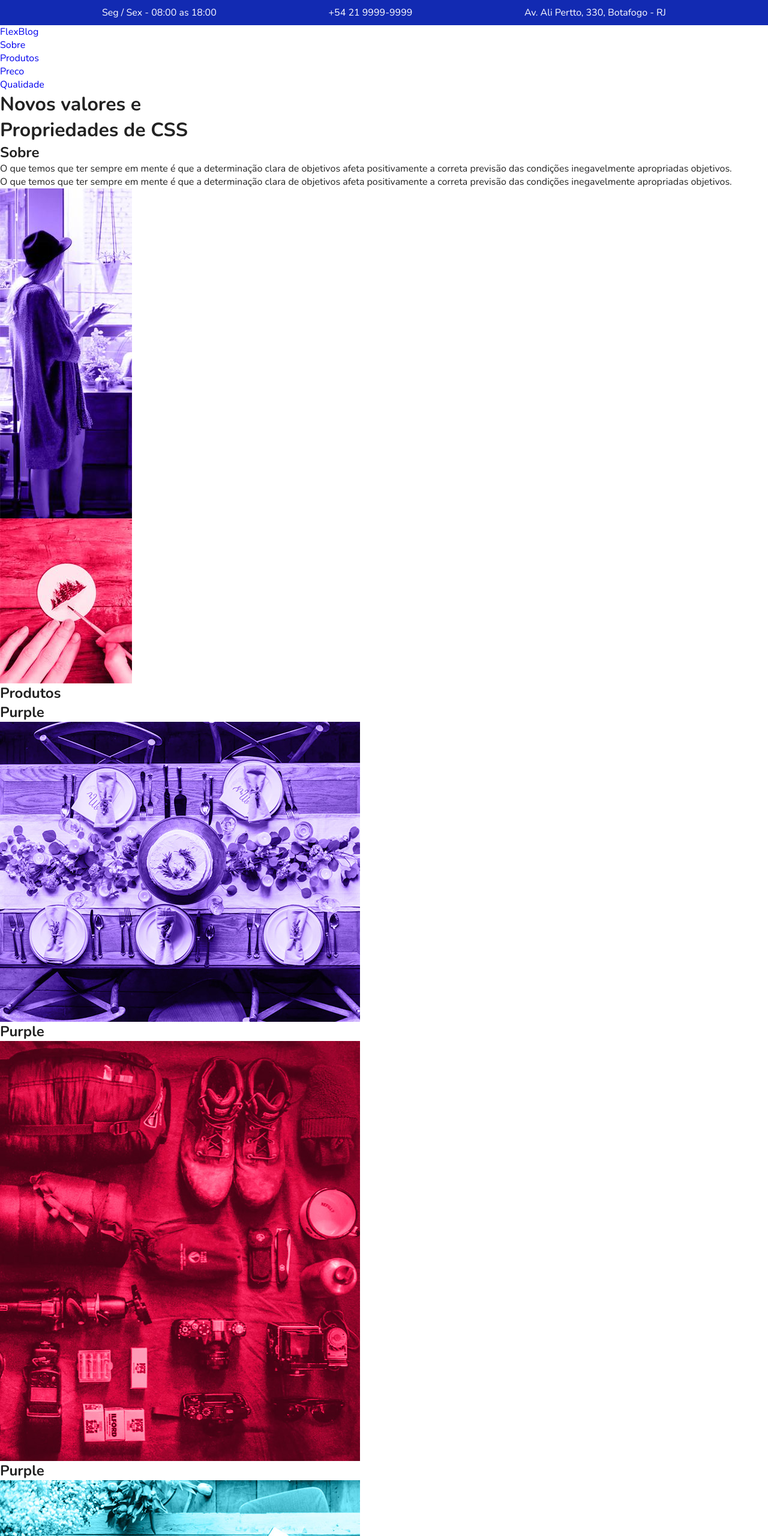
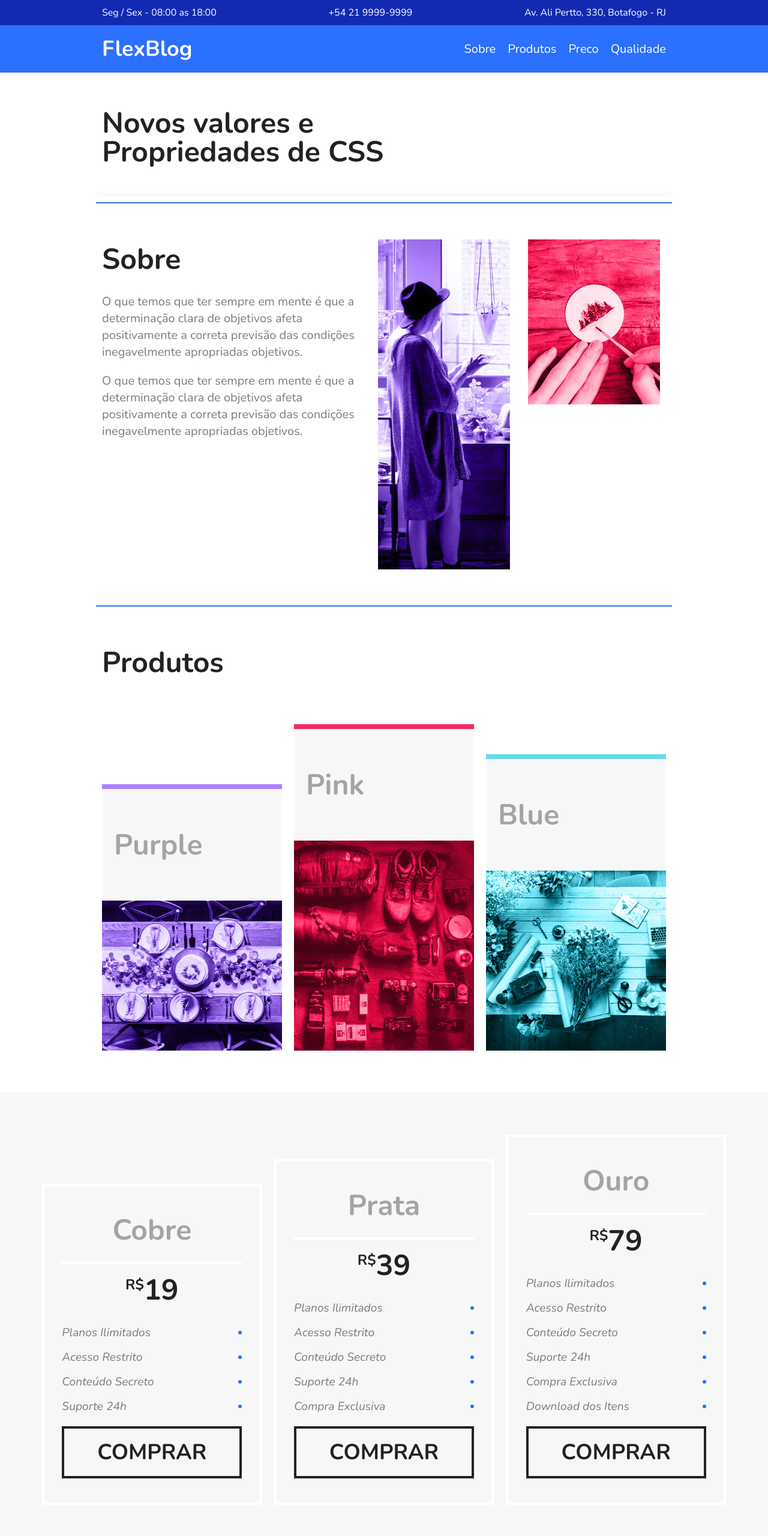
Before and after one commit to horquidia-lima/FlexBlog, a plain HTML site: page index.html in a window 1280 px wide. Shown: the top 2560 px of the page at 60% size. Drawn offline with nearby package versions, Linux system fonts and the light colour scheme.

Commit message:
FlexBlog Preço

```diff
--- a/index.html
+++ b/index.html
@@ -21,7 +21,7 @@
             <div class="menu-logo">
                 <a href="#">FlexBlog</a>
             </div>
-            <nav>
+            <nav class="menu-nav">
                 <ul>
                     <li><a href="#sobre">Sobre</a></li>
                     <li><a href="#produtos">Produtos</a></li>
@@ -41,10 +41,10 @@
 
             <p>O que temos que ter sempre em mente é que a determinação clara de objetivos afeta positivamente a correta previsão das condições inegavelmente apropriadas objetivos.</p>
         </div>
-        <div>
+        <div class="sobre-img">
             <img src="/img/sobre1.jpg" alt="Sobre 1">
         </div>
-        <div>
+        <div class="sobre-img">
             <img src="/img/sobre2.jpg" alt="Sobre 2">
         </div>
     </section>
@@ -57,11 +57,11 @@
                 <img src="/img/produtos1.jpg" alt="Produtos 1">
             </div>
             <div class="produtos-item pink">
-                <h2>Purple</h2>
+                <h2>Pink</h2>
                 <img src="/img/produtos2.jpg" alt="Produtos 2">
             </div>
             <div class="produtos-item blue">
-                <h2>Purple</h2>
+                <h2>Blue</h2>
                 <img src="/img/produtos3.jpg" alt="Produtos 3">
             </div>
         </div>
--- a/style/index.css
+++ b/style/index.css
@@ -44,3 +44,212 @@ img {
 .superinfo-bg a {
   color: white;
 }
+
+.menu-bg {
+  background: #2c70ff;
+}
+
+.menu {
+  max-width: 960px;
+  margin: 0 auto;
+  padding: 15px 0;
+
+  display: flex;
+  flex-wrap: wrap;
+  justify-content: space-between;
+  align-items: center;
+}
+
+.menu a {
+  color: white;
+}
+
+.menu-logo a {
+  font-size: 2.25em;
+  font-weight: bold;
+  margin: 0 10px;
+}
+
+.menu-nav ul{
+  display: flex;
+  flex-wrap: wrap;
+}
+
+.menu-nav a {
+  font-size: 1.25em;
+  display: block;
+  padding: 10px;
+}
+
+.menu-nav a:hover{
+  color: #122ab2;
+}
+
+.introducao {
+  font-size: 3em;
+  line-height: 1;
+  max-width: 960px;
+  margin: 0 auto;
+  padding: 60px 10px;
+}
+
+.sobre {
+  border-top: 2px solid #2c70ff;
+  border-bottom: 2px solid #2c70ff;
+  max-width: 960px;
+  margin: 0 auto;
+  padding: 60px 0;
+
+  display: flex;
+  flex-wrap: wrap;
+}
+
+.sobre-info {
+  flex: 2 1 300px;
+  margin: 0 10px;
+}
+
+.sobre-info h1 {
+  font-size: 3em;
+  margin-bottom: .5em;
+}
+
+.sobre-info p {
+  font-size: 1.25em;
+  line-height: 1.4;
+  margin-bottom: 1em;
+  color: #7c7c7c;
+}
+
+.sobre-img {
+  flex: 1 1 160px;
+  margin: 0 10px;
+}
+
+.produtos {
+  max-width: 960px;
+  margin: 60px auto;
+}
+.produtos h1 {
+  font-size: 3em;
+  margin: 0 10px 60px 10px;
+}
+.produtos-container {
+  display: flex;
+  flex-wrap: wrap;
+  align-items: flex-end;
+}
+
+.produtos-item {
+  flex: 1 1 175px;
+  margin: 10px;
+}
+
+.produtos-item h2 {
+  font-size: 3em;
+  color: #a4a4a4;
+  background: #f7f7f7;
+  padding: 60px 20px;
+}
+
+.purple {
+  border-top: 8px solid #ae81ff;
+}
+
+.pink {
+  border-top: 8px solid #f9265e;
+}
+
+.blue {
+  border-top: 8px solid #66d9eb;
+}
+
+.preco {
+  background: #f7f7f7;
+  padding: 60px;
+
+  display: flex;
+  flex-wrap: wrap;
+  align-items: flex-end;
+}
+
+.preco-item {
+  flex: 1 1 260px;
+  border: 4px solid white;
+  padding: 20px;
+  margin: 10px;
+}
+
+.preco-item h2 {
+  font-size: 3em;
+  color: #a4a4a4;
+  text-align: center;
+  margin-top: 20px;
+}
+
+.preco-item span{
+  max-width: 300px;
+  margin: 20px auto;
+
+  display: block;
+  font-size: 3em;
+  text-align: center;
+  font-weight: bold;
+  padding: 10px 0 5px 0;
+  border-top: 4px solid white;
+  border-bottom: 4ps solid white;
+}
+
+.preco-item sup {
+  font-size: 1.5rem;
+}
+
+.preco-item ul {
+  max-width: 300px;
+  margin: 20px auto;
+  font-size: 1.2em;
+  font-style: italic;
+  color: #7c7c7c;
+}
+
+.preco-item li {
+  display: flex;
+  justify-content: space-between;
+  align-items: center;
+  margin-bottom: 15px;
+}
+
+.preco-item li::after{
+  content: "";
+  display: block;
+  width: 6px;
+  height: 6px;
+  background: #2c70ff;
+  border-radius: 50%;
+}
+
+.preco-item a {
+  max-width: 300px;
+  display: block;
+  margin: 20px auto;
+  border: 4px solid;
+  color: #222222;
+  text-transform: uppercase;
+  font-weight: bold;
+  font-size: 2.25em;
+  padding: 15px 0;
+  text-align: center;
+}
+
+@media (max-width: 800px) {
+  .preco {
+    padding-left: 10px;
+    padding-right: 10px;
+  }
+  .preco .preco-item:nth-child(3){
+    order: -2;
+  }
+  .preco .preco-item:nth-child(2){
+    order: -1;
+  }
+}
```
